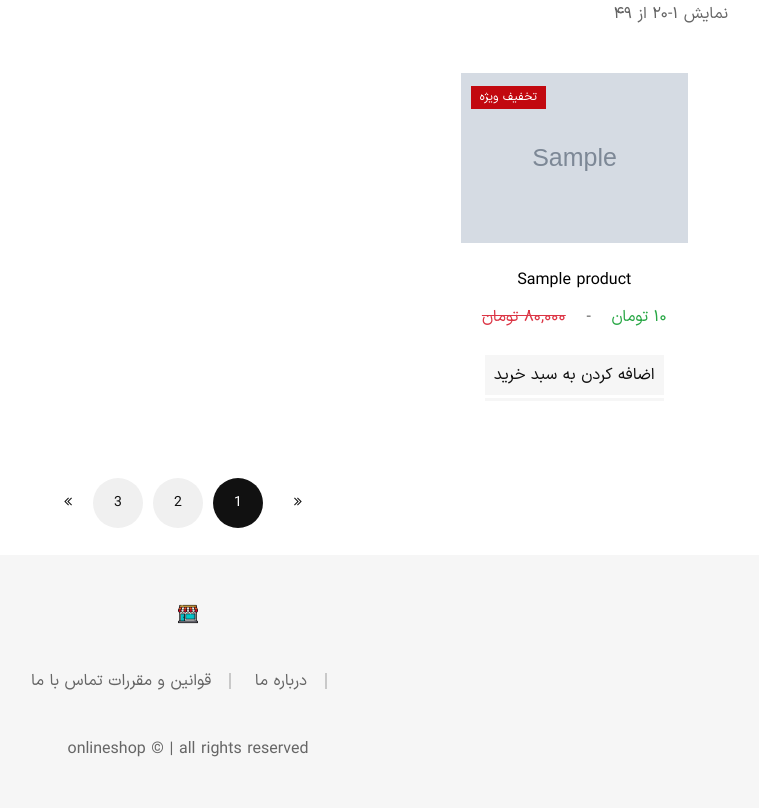
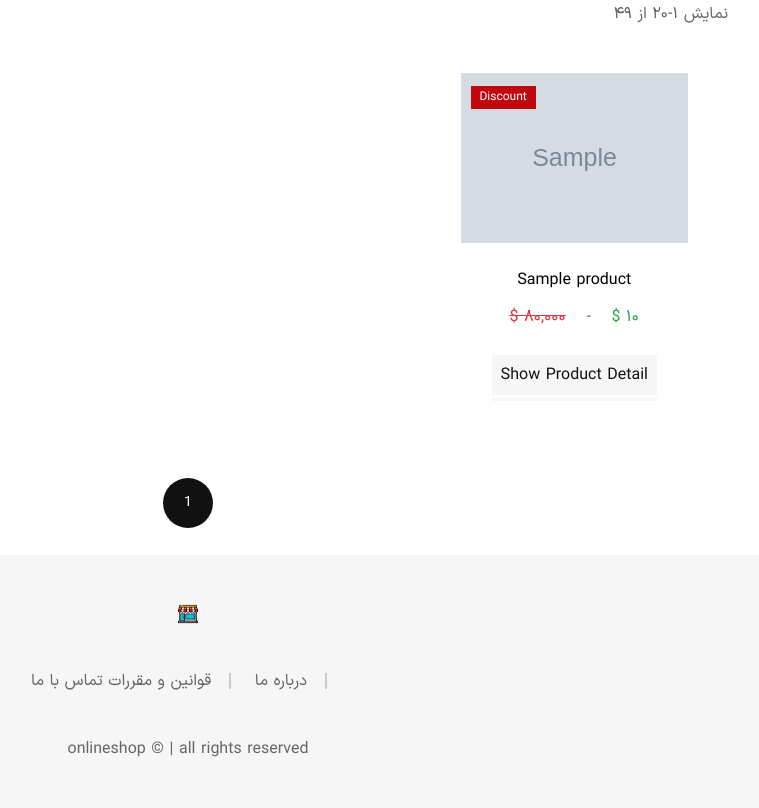
Before and after one commit to faatemehch/django_onlineshop_docker_postgres, a Django app: page /products/ in a window 1280 px wide. Shown: the part 103-911 px from the top of the page, without its empty margins (470-1229 px from the left). Run offline with Django 5.2, Linux system fonts and the light colour scheme; tables that the repository leaves empty hold one stand-in row (values such as "Sample post"); grey boxes marked "Sample" are stand-in pictures; parts of the project's set-up code (start-up, migrations or seed data) failed here and were passed over; some libraries are stand-ins or nearby versions; some web fonts are replaced.

Commit message:
bug fixes

```diff
--- a/cart/templates/cart/cart_sidebar.html
+++ b/cart/templates/cart/cart_sidebar.html
@@ -38,8 +38,8 @@
         <span class="ammount">{{cart.get_total_price| intcomma:False | translate_numbers_to_persian}}</span>
     </div>
     <div class="mini-cart__buttons">
-        <a href="cart.html" class="btn btn-fullwidth btn-bg-sand mb--20">{% trans "Go To Cart" %}</a>
-        <a href="checkout.html" class="btn btn-fullwidth btn-bg-sand">{% trans "Checkout" %}</a>
+        <a href="{% url "cart:cart_detail" %}" class="btn btn-fullwidth btn-bg-sand mb--20">{% trans "Go To Cart" %}</a>
+        <a href="{% url "orders:order_create" %}" class="btn btn-fullwidth btn-bg-sand">{% trans "Checkout" %}</a>
     </div>
 </div>
 </div>
--- a/cart/urls.py
+++ b/cart/urls.py
@@ -6,4 +6,5 @@
      path('', views.cart_detail_view, name='cart_detail'),
      path('add_to_cart/<int:product_id>/', views.add_to_cart_view, name='add_to_cart'),
      path('remove/<int:product_id>/', views.remove_from_cart, name='remove_from_cart'),
+     path('clear/', views.clear_cart, name='clear_cart'),
 ]
--- a/products/templates/products/product_list.html
+++ b/products/templates/products/product_list.html
@@ -1,5 +1,6 @@
 {% extends "_base.html" %}
 {% load persian_translation_tags %}
+{% load i18n %}
 {% load humanize %}
 {% block title %}
 Product List
@@ -33,7 +34,7 @@
                                     <div class="shopping-product">
                                         <div class="product-inner">
                                             <figure class="product-image">
-                                                <a href="product-details.html">
+                                                <a href="{{ product.get_absolute_url }}">
                                                     {% if product.image %}
                                                     <img src="{{ product.image.url }}" alt="Products">
                                                     {% endif %}
@@ -45,20 +46,20 @@
                                                         </a>
                                                     </div>
                                                 </div>
-                                                <span class="product-badge">تخفیف ویژه</span>
+                                                <span class="product-badge">{% trans "Discount" %}</span>
                                             </figure>
                                             <div class="product-info">
                                                 <h3 class="product-title h6 mb--15">
                                                     <a href="{{product.get_absolute_url}}">{{product.title}}</a>
                                                 </h3>
                                                 <div class="product-price-wrapper mb--30">
-                                                    <span class="money text-success">{{product.price| intcomma:False | translate_numbers_to_persian}} تومان</span>
+                                                    <span class="money text-success">{{product.price| intcomma:False | translate_numbers_to_persian}} {% trans "$" %}</span>
                                                     <span class="money-separator">-</span>
                                                     <span class="old-price text-danger">
-                                                        <span class="money text-danger">۸۰,۰۰۰ تومان</span>
+                                                        <span class="money text-danger">۸۰,۰۰۰ {% trans "$" %}</span>
                                                     </span>
                                                 </div>
-                                                <a href="cart.html" class="btn btn-small btn-bg-sand btn-color-dark px-3">اضافه کردن به سبد خرید</a>
+                                                <a href="{{product.get_absolute_url}}" class="btn btn-small btn-bg-sand btn-color-dark px-3">{% trans "Show Product Detail" %}</a>
                                             </div>
                                         </div>
                                     </div>
@@ -70,11 +71,17 @@
                     </div>
                     <nav class="pagination-wrap mt--35 mt-md--25 pb-5">
                         <ul class="pagination">
+                            {% if page_obj.has_previous %}
                             <li><a href="#" class="next page-number"><i class="fa fa-angle-double-right"></i></a></li>
-                            <li><span class="current page-number">1</span></li>
-                            <li><a href="#" class="page-number">2</a></li>
-                            <li><a href="#" class="page-number">3</a></li>
-                            <li><a href="#" class="prev page-number"><i class="fa fa-angle-double-left"></i></a></li>
+                            {% endif %}
+                            {% for page in page_obj.paginator.page_range %}
+                                <li>
+                                    <a href="?page={{ page }}" class="{% if page == page_obj.number %}current{% endif %} page-number">{{page}}</a></li>
+                                </li>
+                            {% endfor %}
+                            {% if page_obj.has_next %}
+                                    <li><a href="?page={{ page }}" class="prev page-number"><i class="fa fa-angle-double-left"></i></a></li>
+                            {% endif %}
                         </ul>
                     </nav>
                 </div>
--- a/products/views.py
+++ b/products/views.py
@@ -14,6 +14,7 @@
     model = Product
     queryset = Product.objects.filter(active=True)
     context_object_name = 'products'
+    paginate_by = 20
 
 class ProductDetailView(generic.DetailView):
     model = Product
```
Also changed, not shown: cart/templates/cart/cart_detail.html (+9 -7 lines), cart/views.py (+16 -3 lines), cart/locale/fa/LC_MESSAGES/django.po, products/locale/fa/LC_MESSAGES/django.po, 2 other files.
